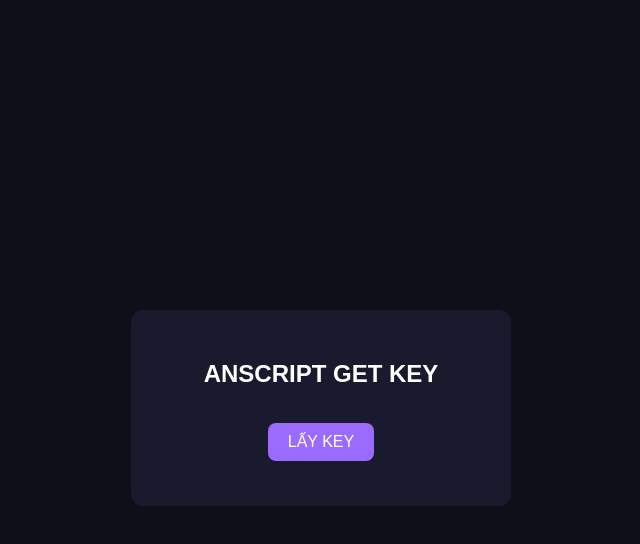
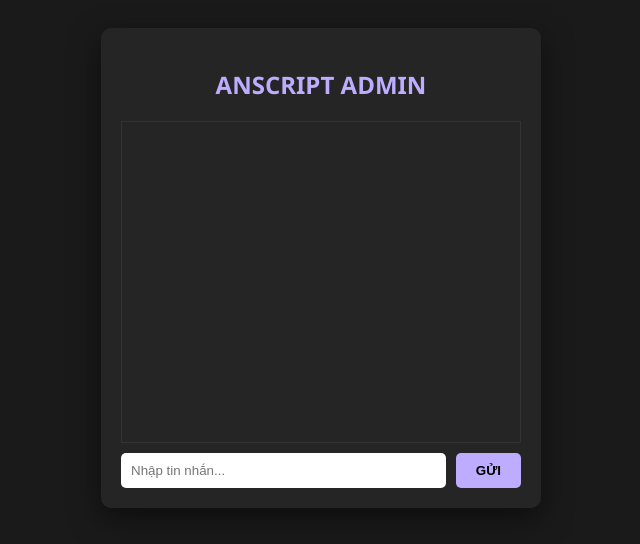
Before and after one commit to hothiptv/Anscript, a website: page index.html in a window 1280 px wide. Shown: the whole page, without its empty margins (319-959 px from the left). Drawn offline with Linux system fonts and the light colour scheme.

Commit message:
Update index.html

```diff
--- a/index.html
+++ b/index.html
@@ -1,56 +1,53 @@
 <!DOCTYPE html>
-<html lang="vi">
+<html>
 <head>
-<meta charset="UTF-8">
-<title>ANSCRIPT - Get Key</title>
+    <title>Anscript Hub Admin Control</title>
     <style>
-body {
-    background:#0f0f1a;
-    color:#fff;
-    font-family: Arial;
-    display:flex;
-    justify-content:center;
-    align-items:center;
-    height:100vh;
-}
-.box {
-    background:#1a1a2e;
-    padding:30px;
-    border-radius:12px;
-    text-align:center;
-    width:320px;
-}
-button {
-    margin-top:15px;
-    padding:10px 20px;
-    border:none;
-    border-radius:8px;
-    background:#9b6bff;
-    color:white;
-    font-size:16px;
-    cursor:pointer;
-}
-#key {
-    margin-top:15px;
-    font-size:18px;
-    color:#7CFF9E;
-}
+        body { font-family: 'Segoe UI', sans-serif; background: #1a1a1a; color: white; display: flex; justify-content: center; padding: 20px; }
+        .chat-container { width: 400px; background: #252525; border-radius: 10px; padding: 20px; box-shadow: 0 10px 30px rgba(0,0,0,0.5); }
+        h2 { color: #bdacff; text-align: center; }
+        #messages { height: 300px; overflow-y: auto; border: 1px solid #333; padding: 10px; margin-bottom: 10px; display: flex; flex-direction: column; }
+        .msg { margin: 5px 0; padding: 8px 12px; border-radius: 5px; max-width: 80%; }
+        .web { background: #bdacff; color: black; align-self: flex-end; }
+        .roblox { background: #444; color: white; align-self: flex-start; }
+        .input-area { display: flex; gap: 10px; }
+        input { flex: 1; padding: 10px; border-radius: 5px; border: none; outline: none; }
+        button { padding: 10px 20px; background: #bdacff; border: none; border-radius: 5px; cursor: pointer; font-weight: bold; }
     </style>
 </head>
 <body>
-<div class="box">
-    <h2>ANSCRIPT GET KEY</h2>
-    <button onclick="getKey()">LẤY KEY</button>
-    <div id="key"></div>
+    <div class="chat-container">
+        <h2>ANSCRIPT ADMIN</h2>
+        <div id="messages"></div>
+        <div class="input-area">
+            <input type="text" id="msgInput" placeholder="Nhập tin nhắn...">
+            <button onclick="send()">GỬI</button>
+        </div>
     </div>
 
     <script>
-function getKey() {
-    fetch("/key")
-        .then(res => res.json())
-        .then(data => {
-            document.getElementById("key").innerText = data.key;
-        });
+        const socket = new WebSocket('ws://localhost:8080');
+        const msgDiv = document.getElementById('messages');
+
+        socket.onmessage = (event) => {
+            addMessage(event.data, 'roblox');
+        };
+
+        function send() {
+            const input = document.getElementById('msgInput');
+            if (input.value) {
+                socket.send(input.value);
+                addMessage(input.value, 'web');
+                input.value = '';
+            }
+        }
+
+        function addMessage(text, type) {
+            const div = document.createElement('div');
+            div.className = `msg ${type}`;
+            div.innerText = (type === 'roblox' ? "🎮 Roblox: " : "💻 Bạn: ") + text;
+            msgDiv.appendChild(div);
+            msgDiv.scrollTop = msgDiv.scrollHeight;
         }
     </script>
 </body>
```
Lines whose indentation alone changed are shown as unchanged.
